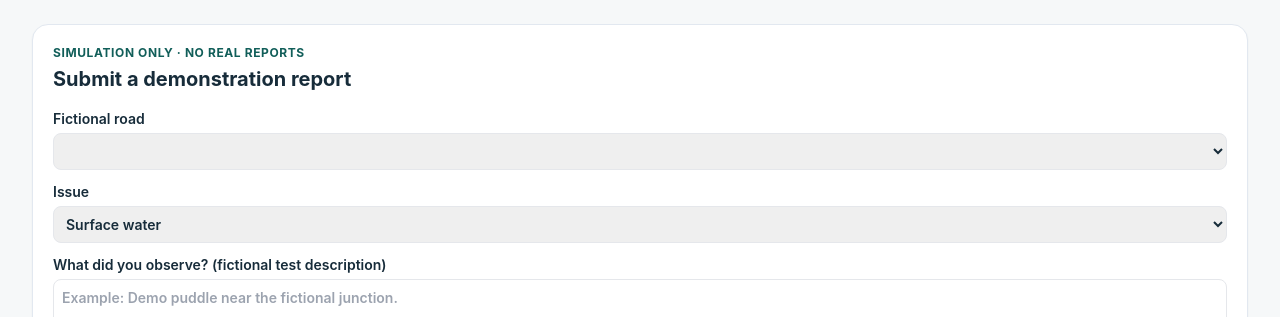
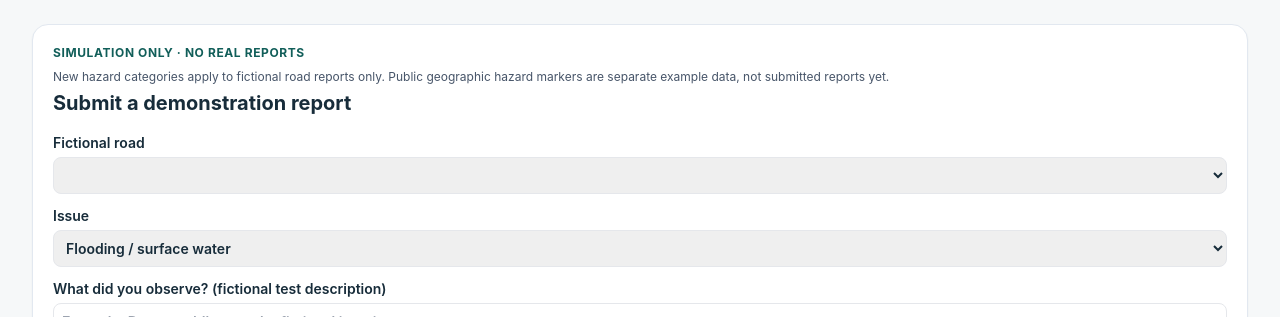
Before and after one commit to hamoodalsahur/township_flood_system, a Next.js app: page /resident in a window 1280 px wide. Shown: the part 3130-3447 px from the top of the page. Built offline with nearby package versions, Linux system fonts and the light colour scheme; no server answers; the database is empty.

Commit message:
Extended fictional reports to multiple hazard categories

```diff
--- a/src/components/reports/ReportWorkspace.tsx
+++ b/src/components/reports/ReportWorkspace.tsx
@@ -51,6 +51,7 @@ export default function ReportWorkspace({ view, operatorKey = "" }: { view: "res
 
   return <section className="mt-6 rounded-2xl border border-slate-200 bg-white p-5 shadow-sm">
     <p className="text-xs font-bold uppercase tracking-wider text-teal-800">Simulation only · no real reports</p>
+    <p className="mt-2 text-xs text-slate-600">New hazard categories apply to fictional road reports only. Public geographic hazard markers are separate example data, not submitted reports yet.</p>
     <h2 className="mt-1 text-xl font-bold">{view==="resident"?"Submit a demonstration report":"Review demonstration reports"}</h2>
     {view==="resident"?<div className="mt-4 space-y-3">
       <label className="block text-sm font-semibold">Fictional road
@@ -58,7 +59,8 @@ export default function ReportWorkspace({ view, operatorKey = "" }: { view: "res
       </label>
       <label className="block text-sm font-semibold">Issue
         <select value={category} onChange={e=>setCategory(e.target.value)} className="mt-1 block w-full rounded-lg border p-2">
-          <option value="surface_water">Surface water</option><option value="blocked_drain">Blocked drain</option><option value="road_obstruction">Road obstruction</option>
+          <option value="surface_water">Flooding / surface water</option><option value="blocked_drain">Blocked drain</option><option value="road_obstruction">Blocked road / debris</option>
+          <option value="fallen_tree">Fallen tree</option><option value="roadworks">Road construction</option><option value="pothole">Pothole / road damage</option><option value="storm_damage">Storm damage</option><option value="other">Other road hazard</option>
         </select>
       </label>
       <label className="block text-sm font-semibold">What did you observe? (fictional test description)
--- a/src/lib/report-validation.ts
+++ b/src/lib/report-validation.ts
@@ -1,4 +1,4 @@
-export const REPORT_CATEGORIES = ["surface_water", "blocked_drain", "road_obstruction"] as const;
+export const REPORT_CATEGORIES = ["surface_water", "blocked_drain", "road_obstruction", "roadworks", "fallen_tree", "pothole", "storm_damage", "other"] as const;
 export const REVIEW_DECISIONS = ["corroborated", "rejected"] as const;
 
 export function parseSubmission(value: unknown) {
```
Also changed, not shown: 2 other files (tests, documents, lock files or other folders).
